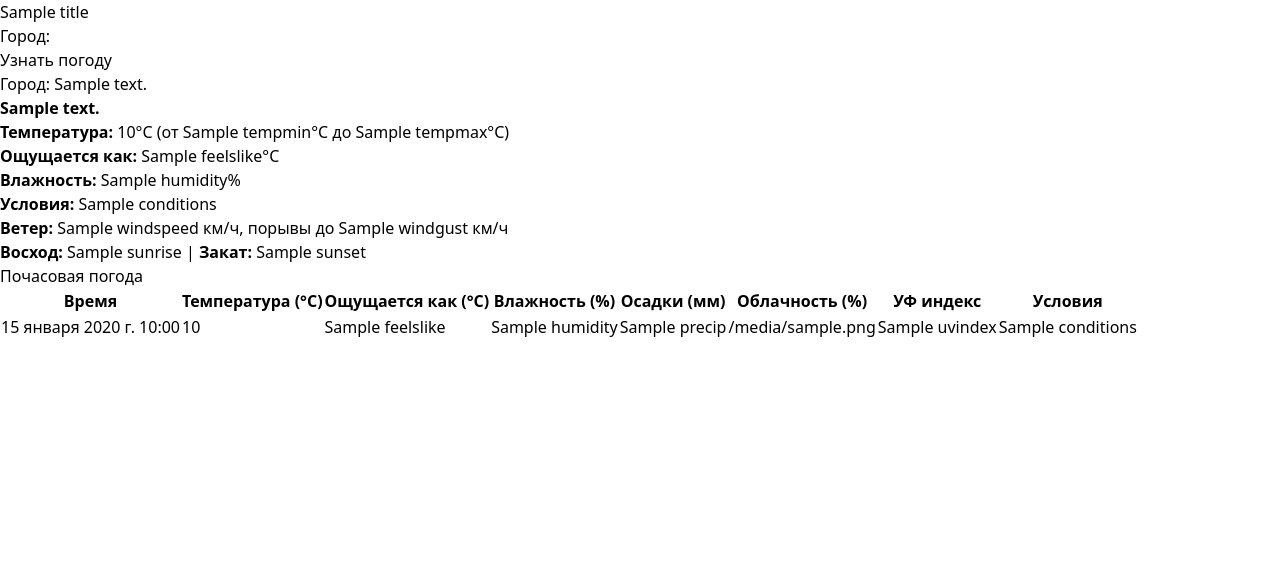
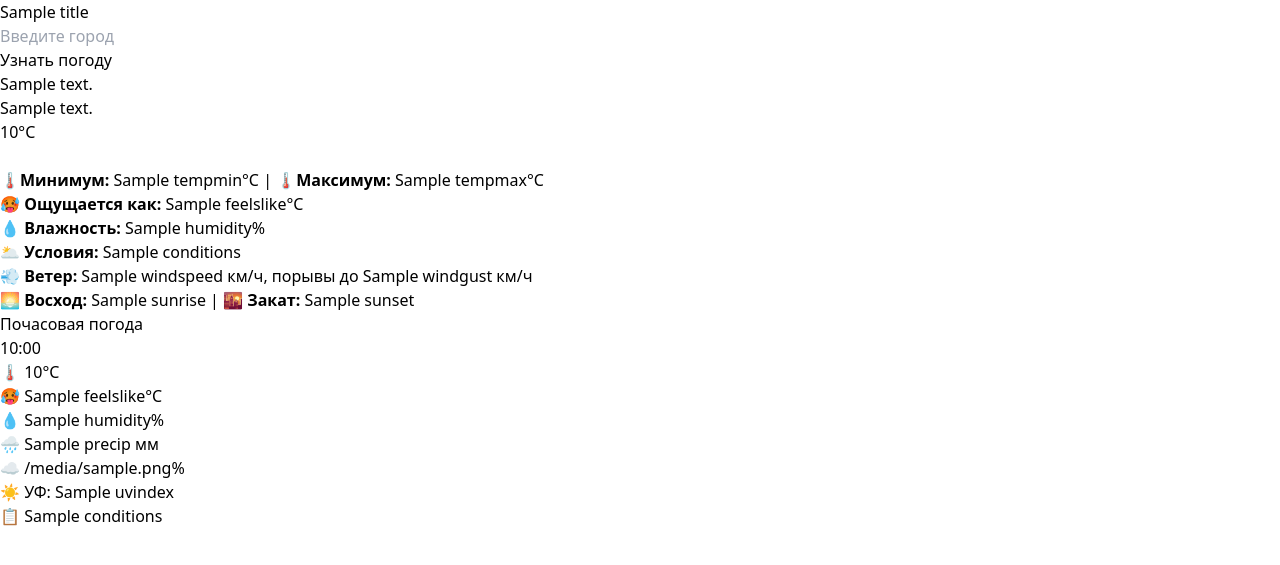
Before and after one commit to nshib00/WeatherWeb, a Django app: template weather/templates/weather/home.html in a window 1280 px wide. Shown: the top 565 px of the page. Run offline with Django 5.2, Linux system fonts and the light colour scheme; tables that the repository leaves empty hold one stand-in row (values such as "Sample post"); the template is opened without the code that fills it: values that come from a table or form of the project are taken from there, most other values are stand-ins (such as "Sample title", 1, 10 or a date in 2020); style sheets or scripts are compiled from the project's sources.

Commit message:
Create home template and search form, add templatetags

```diff
--- a/weather/forms.py
+++ b/weather/forms.py
@@ -2,4 +2,11 @@ from django import forms
 
 
 class CityForm(forms.Form):
-    city = forms.CharField(max_length=100, label='Город')
+    city = forms.CharField(
+        max_length=100,
+        label='Город',
+        widget=forms.TextInput(attrs={
+            'placeholder': 'Введите город',
+            'class': 'w-full rounded-xl border border-gray-300 px-4 py-2 focus:outline-none focus:ring-2 focus:ring-blue-500 focus:border-blue-500',
+        })
+    )
--- a/weather/templates/weather/home.html
+++ b/weather/templates/weather/home.html
@@ -1,63 +1,62 @@
 {% extends 'base.html' %}
+{% load weather_filters %}
 
 {% block content %}
-<body>
-    <h1>{{ title }}</h1>
+<body class="bg-[#252525] min-h-screen py-10 px-4">
+    <h1 class="text-3xl font-bold text-center text-white mb-8">{{ title }}</h1>
 
-    <div class="form-container">
-        <form method="post">
+    <div class="max-w-4xl mx-auto bg-gray-800 rounded-xl shadow-lg p-4 mb-10">
+        <form method="post" class="flex gap-4 items-center">
             {% csrf_token %}
-            {{ form.as_p }}
-            <button type="submit">Узнать погоду</button>
+            <div class="flex-grow">
+                {{ form.city.as_widget }}
+            </div>
+            <button type="submit"
+            class="whitespace-nowrap bg-blue-600 hover:bg-blue-700 text-white font-semibold py-2 px-6 rounded-lg transition">
+                Узнать погоду
+            </button>
         </form>
     </div>
 
     {% if error %}
-        <p class="error">{{ error }}</p>
+        <p class="text-red-400 text-center font-medium">{{ error }}</p>
     {% endif %}
 
     {% if weather_data %}
-        {% with day=weather_data.days.0 %}
-        <div class="weather-summary">
-            <h2>Город: {{ weather_data.resolvedAddress }}</h2>
-            <p><strong>{{ weather_data.description }}</strong></p>
-            <p><strong>Температура:</strong> {{ day.temp }}°C (от {{ day.tempmin }}°C до {{ day.tempmax }}°C)</p>
-            <p><strong>Ощущается как:</strong> {{ day.feelslike }}°C</p>
-            <p><strong>Влажность:</strong> {{ day.humidity }}%</p>
-            <p><strong>Условия:</strong> {{ day.conditions }}</p>
-            <p><strong>Ветер:</strong> {{ day.windspeed }} км/ч, порывы до {{ day.windgust }} км/ч</p>
-            <p><strong>Восход:</strong> {{ day.sunrise }} | <strong>Закат:</strong> {{ day.sunset }}</p>
+    {% with day=weather_data.days.0 %}
+    <div class="max-w-4xl mx-auto bg-gray-900 rounded-xl shadow-md p-6 mb-10">
+        <h2 class="text-2xl font-semibold text-white mb-2">{{ weather_data.resolvedAddress }}</h2>
+        <p class="italic text-gray-400 mb-4">{{ weather_data.description }}</p>
+        <div class="grid md:grid-cols-2 gap-4 text-gray-200">
+            <h1 class="text-6xl font-bold text-white mb-2">{{ day.temp|round }}°C </h1>
+            <br>
+            <p><strong>🌡Минимум:</strong> {{ day.tempmin|round }}°C | <strong>🌡Максимум:</strong> {{ day.tempmax|round }}°C</p>
+            <p><strong>🥵 Ощущается как:</strong> {{ day.feelslike|round }}°C</p>
+            <p><strong>💧 Влажность:</strong> {{ day.humidity|round }}%</p>
+            <p><strong>🌥 Условия:</strong> {{ day.conditions }}</p>
+            <p><strong>💨 Ветер:</strong> {{ day.windspeed|round }} км/ч, порывы до {{ day.windgust|round }} км/ч</p>
+            <p><strong>🌅 Восход:</strong> {{ day.sunrise }} | <strong>🌇 Закат:</strong> {{ day.sunset }}</p>
         </div>
+    </div>
 
-        <h3>Почасовая погода</h3>
-        <table class="hourly-table">
-            <thead>
-                <tr>
-                    <th>Время</th>
-                    <th>Температура (°C)</th>
-                    <th>Ощущается как (°C)</th>
-                    <th>Влажность (%)</th>
-                    <th>Осадки (мм)</th>
-                    <th>Облачность (%)</th>
-                    <th>УФ индекс</th>
-                    <th>Условия</th>
-                </tr>
-            </thead>
-            <tbody>
-                {% for hour in day.hours %}
-                    <tr>
-                        <td>{{ hour.datetime }}</td>
-                        <td>{{ hour.temp }}</td>
-                        <td>{{ hour.feelslike }}</td>
-                        <td>{{ hour.humidity }}</td>
-                        <td>{{ hour.precip }}</td>
-                        <td>{{ hour.cloudcover }}</td>
-                        <td>{{ hour.uvindex }}</td>
-                        <td>{{ hour.conditions }}</td>
-                    </tr>
-                {% endfor %}
-            </tbody>
-        </table>
-        {% endwith %}
-    {% endif %}
+    <h3 class="text-xl font-bold text-center text-white mb-4">Почасовая погода</h3>
+    <div class="px-4">
+        <div class="grid grid-cols-6 gap-4">
+            {% for hour in day.hours|slice:":24" %}
+            <div class="bg-gray-800 text-white rounded-xl p-4 shadow text-sm">
+                <p class="text-lg font-semibold mb-2 text-center">{{ hour.datetime|short_time }}</p>
+                <p>🌡 {{ hour.temp|round }}°C</p>
+                <p>🥵 {{ hour.feelslike|round }}°C</p>
+                <p>💧 {{ hour.humidity|round }}%</p>
+                <p>🌧 {{ hour.precip }} мм</p>
+                <p>☁️ {{ hour.cloudcover|round }}%</p>
+                <p>☀️ УФ: {{ hour.uvindex|round }}</p>
+                <p>📋 {{ hour.conditions }}</p>
+            </div>
+            {% endfor %}
+        </div>
+    </div>
+
+    {% endwith %}
+{% endif %}
 {% endblock %}
--- /dev/null
+++ b/weather/templatetags/weather_filters.py
@@ -0,0 +1,32 @@
+from django import template
+
+register = template.Library()
+
+
+@register.filter
+def short_time(value):
+    if isinstance(value, str):
+        parts = value.split(':')
+    else:
+        parts = [f"{value.hour:02d}", f"{value.minute:02d}", f"{value.second:02d}"]
+
+    hour = str(int(parts[0])) # удаление ведущего нуля
+    minute = parts[1]
+
+    return f"{hour}:{minute}"
+
+
+def math_round(value):
+    if (value - int(value)) >= 0.5: # если дробная часть больше 0,5 - округляем, иначе - оставляем
+        return int(value) + 1
+    return int(value)
+
+
+@register.filter
+def round(value):
+    if isinstance(value, str) and value.isnumeric():
+        num = float(value)
+        return math_round(num)
+    elif isinstance(value, float):
+        return math_round(value)
+    return value
```
Also changed, not shown: weather/templatetags/__init__.py (added).
